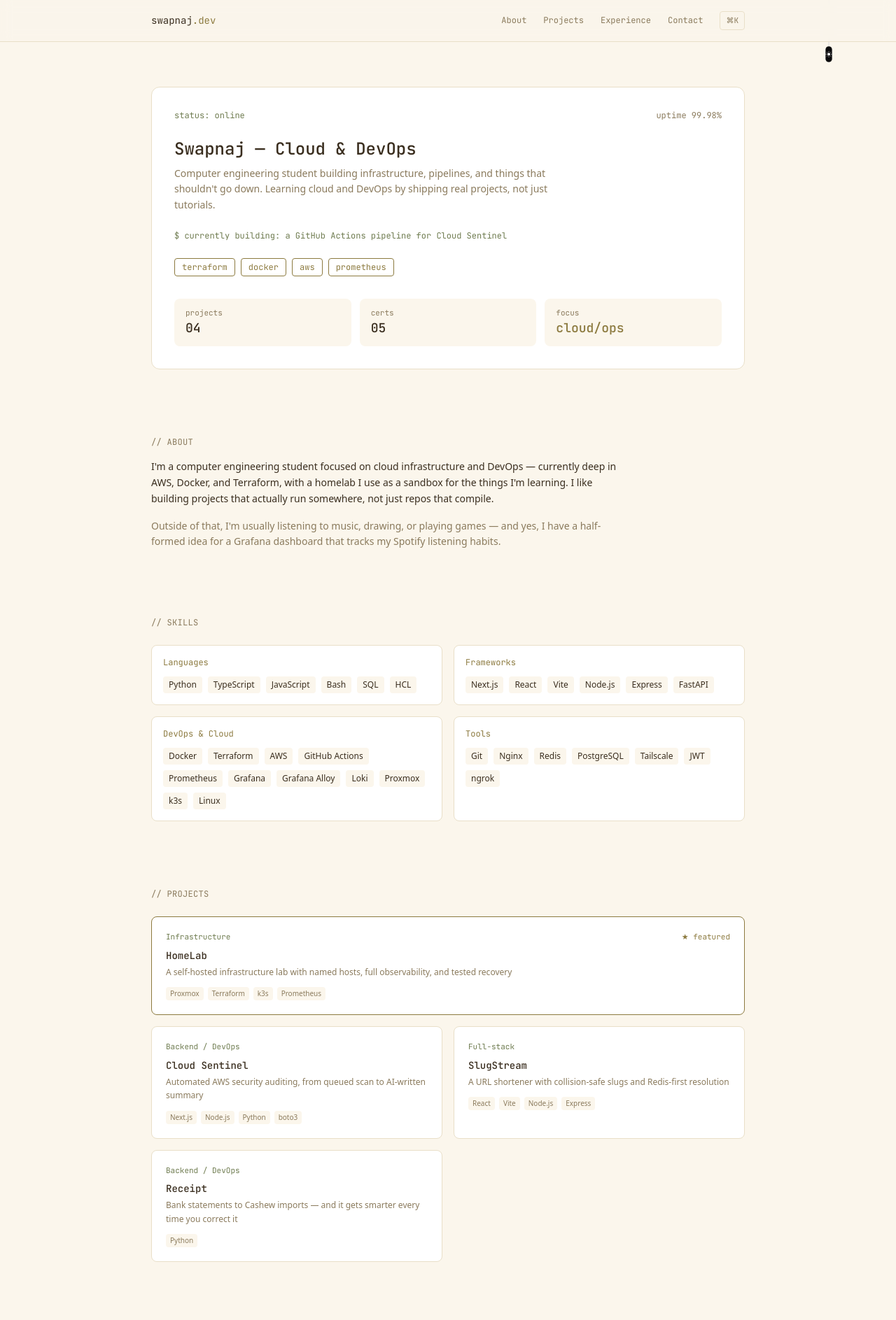
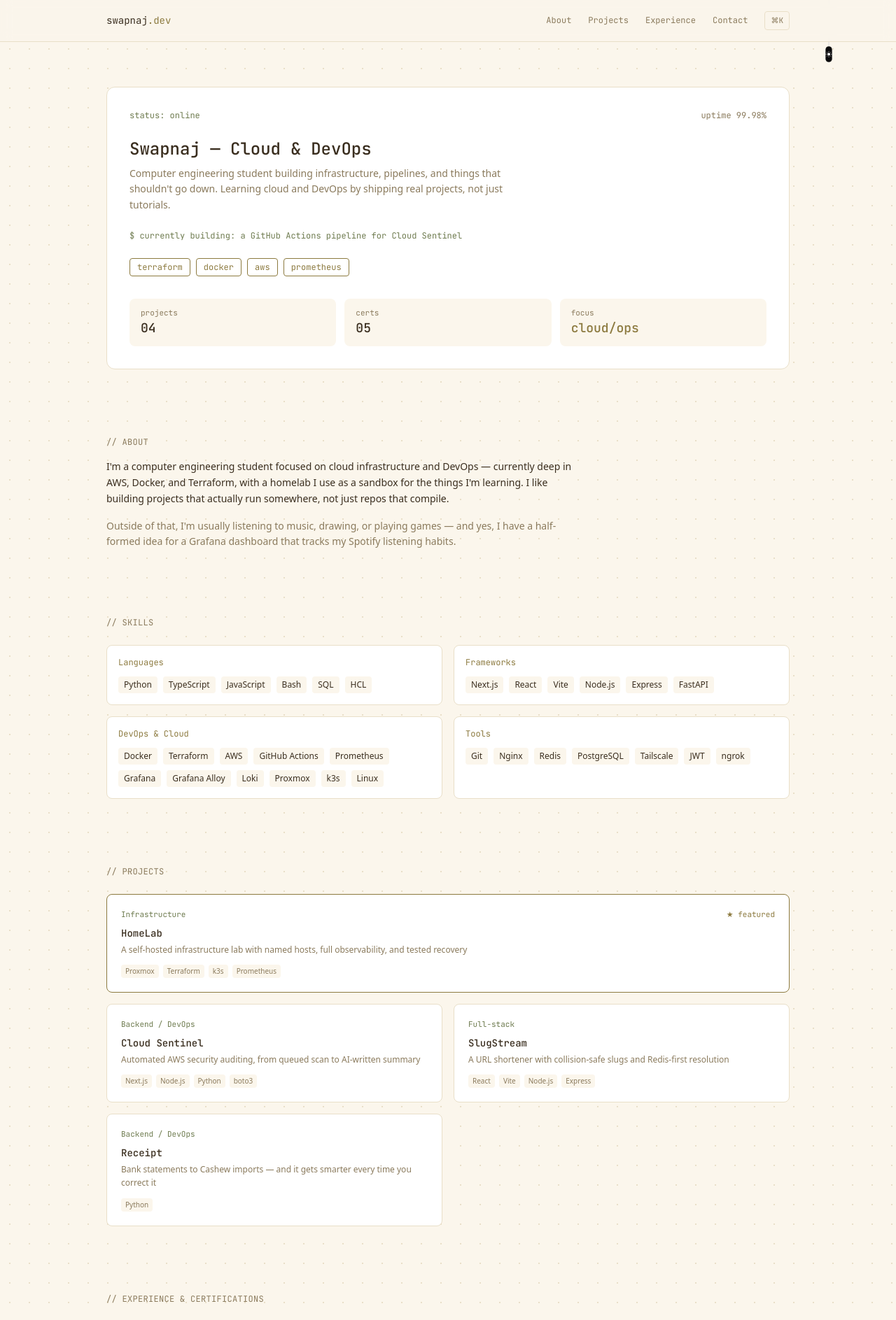
Before and after one commit to SwapnajXD/Portfolio, a Next.js app: page / in a window 1280 px wide. Shown: the top 1887 px of the page at 70% size. Built offline with nearby package versions, Linux system fonts and the light colour scheme.

Commit message:
fixed neo and bg

```diff
--- a/src/app/globals.css
+++ b/src/app/globals.css
@@ -60,7 +60,9 @@ body {
 }
 
 body {
-  background: var(--bg);
+  background-color: var(--bg);
+  background-image: radial-gradient(var(--border) 1px, transparent 1px);
+  background-size: 28px 28px;
   color: var(--text-primary);
   font-family: var(--font-sans), sans-serif;
   transition: background-color 0.3s ease, color 0.3s ease;
--- a/src/app/layout.tsx
+++ b/src/app/layout.tsx
@@ -63,8 +63,7 @@ const themeInitScript = `
 (function () {
   try {
     var stored = localStorage.getItem("theme");
-    var systemDark = window.matchMedia("(prefers-color-scheme: dark)").matches;
-    var isDark = stored ? stored === "dark" : systemDark;
+    var isDark = stored === "dark";
     if (isDark) document.documentElement.classList.add("dark");
   } catch (e) {}
 })();
--- a/src/components/About.tsx
+++ b/src/components/About.tsx
@@ -1,6 +1,6 @@
 export default function About() {
   return (
-    <section id="about" className="mx-auto max-w-4xl px-6 py-12">
+    <section id="about" className="mx-auto max-w-5xl px-6 py-12">
       <h2 className="mb-4 font-mono text-xs uppercase tracking-wide text-text-muted">
         // about
       </h2>
--- a/src/components/Contact.tsx
+++ b/src/components/Contact.tsx
@@ -7,7 +7,7 @@ const links = [
 
 export default function Contact() {
   return (
-    <section id="contact" className="mx-auto max-w-4xl px-6 py-16">
+    <section id="contact" className="mx-auto max-w-5xl px-6 py-16">
       <h2 className="mb-6 font-mono text-xs uppercase tracking-wide text-text-muted">
         // contact
       </h2>
--- a/src/components/Experience.tsx
+++ b/src/components/Experience.tsx
@@ -7,7 +7,7 @@ export default function Experience() {
   const certifications = getCertifications();
 
   return (
-    <section id="experience" className="mx-auto max-w-4xl px-6 py-12">
+    <section id="experience" className="mx-auto max-w-5xl px-6 py-12">
       <h2 className="mb-6 font-mono text-xs uppercase tracking-wide text-text-muted">
         // experience &amp; certifications
       </h2>
--- a/src/components/Footer.tsx
+++ b/src/components/Footer.tsx
@@ -1,7 +1,7 @@
 export default function Footer() {
   return (
     <footer className="border-t border-border">
-      <div className="mx-auto max-w-4xl px-6 py-8 font-mono text-[11px] text-text-muted">
+      <div className="mx-auto max-w-5xl px-6 py-8 font-mono text-[11px] text-text-muted">
         <p>
           Built with Next.js + Tailwind, deployed on Vercel, shipped via
           GitHub Actions CI/CD.
--- a/src/components/Hero.tsx
+++ b/src/components/Hero.tsx
@@ -7,7 +7,7 @@ export default function Hero() {
   const certifications = getCertifications();
 
   return (
-    <section id="top" className="mx-auto max-w-4xl px-6 pt-16 pb-12">
+    <section id="top" className="mx-auto max-w-5xl px-6 pt-16 pb-12">
       <div className="rounded-xl border border-border bg-surface p-8">
         <div className="mb-6 flex items-center justify-between font-mono text-xs">
           <span className="text-accent-secondary">status: online</span>
--- a/src/components/Nav.tsx
+++ b/src/components/Nav.tsx
@@ -34,7 +34,7 @@ export default function Nav() {
 
   return (
     <header className="sticky top-0 z-50 border-b border-border bg-bg/80 backdrop-blur-sm">
-      <nav className="mx-auto flex max-w-4xl items-center justify-between px-6 py-4">
+      <nav className="mx-auto flex max-w-5xl items-center justify-between px-6 py-4">
         <Link href="/#top" className="font-mono text-sm text-text-primary">
           swapnaj<span className="text-accent">.dev</span>
         </Link>
--- a/src/components/ProjectGrid.tsx
+++ b/src/components/ProjectGrid.tsx
@@ -6,7 +6,7 @@ export default function ProjectGrid() {
   const projects = getProjectsMeta();
 
   return (
-    <section id="projects" className="mx-auto max-w-4xl px-6 py-12">
+    <section id="projects" className="mx-auto max-w-5xl px-6 py-12">
       <h2 className="mb-6 font-mono text-xs uppercase tracking-wide text-text-muted">
         // projects
       </h2>
--- a/src/components/Skills.tsx
+++ b/src/components/Skills.tsx
@@ -2,7 +2,7 @@ import { skills } from "@/lib/data";
 
 export default function Skills() {
   return (
-    <section id="skills" className="mx-auto max-w-4xl px-6 py-12">
+    <section id="skills" className="mx-auto max-w-5xl px-6 py-12">
       <h2 className="mb-6 font-mono text-xs uppercase tracking-wide text-text-muted">
         // skills
       </h2>
--- a/src/components/WhoAmIReveal.tsx
+++ b/src/components/WhoAmIReveal.tsx
@@ -16,9 +16,8 @@ export default function WhoAmIReveal() {
           background:
             "repeating-linear-gradient(45deg, #1a0033, #1a0033 10px, #2b0055 10px, #2b0055 20px)",
           color: "#00ff00",
-          minHeight: "70vh",
-          padding: "24px 16px",
         }}
+        className="fixed inset-0 z-[400] overflow-y-auto p-4 sm:p-6"
       >
         <div
           style={{
```
